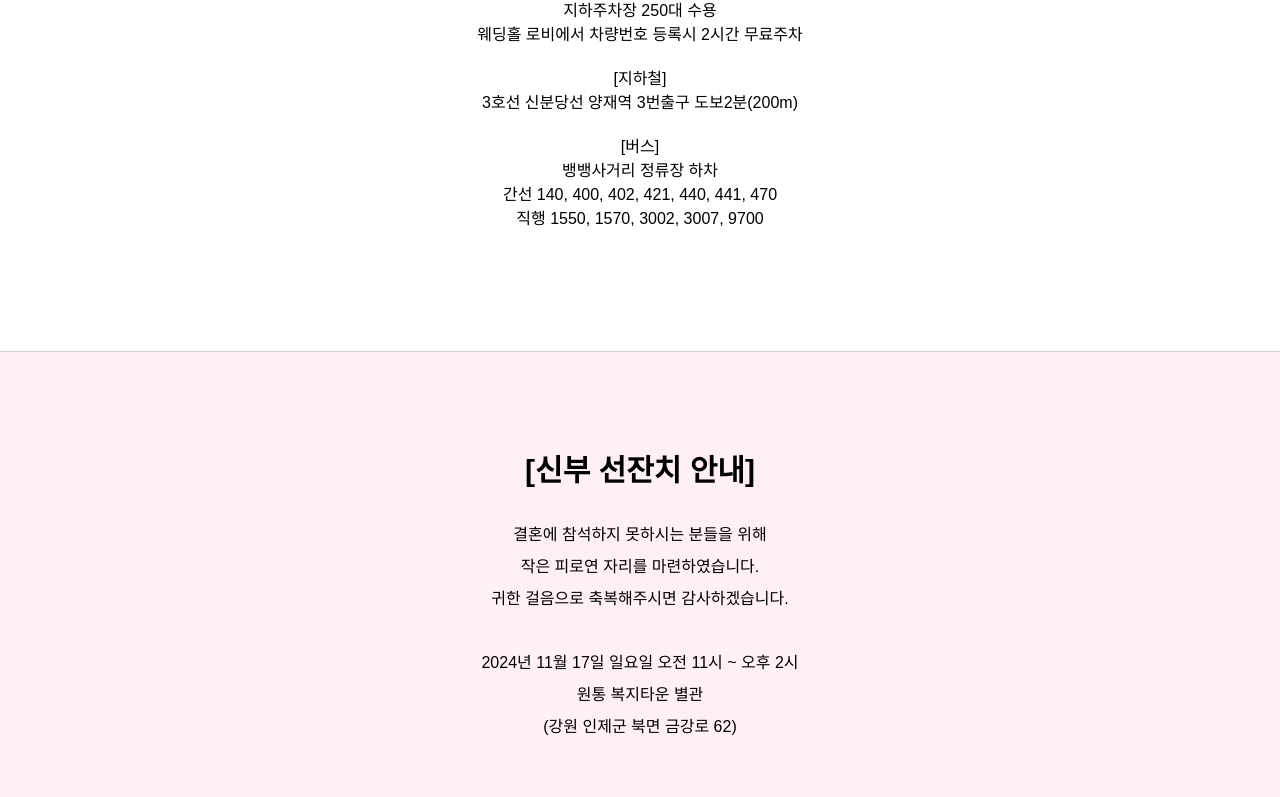
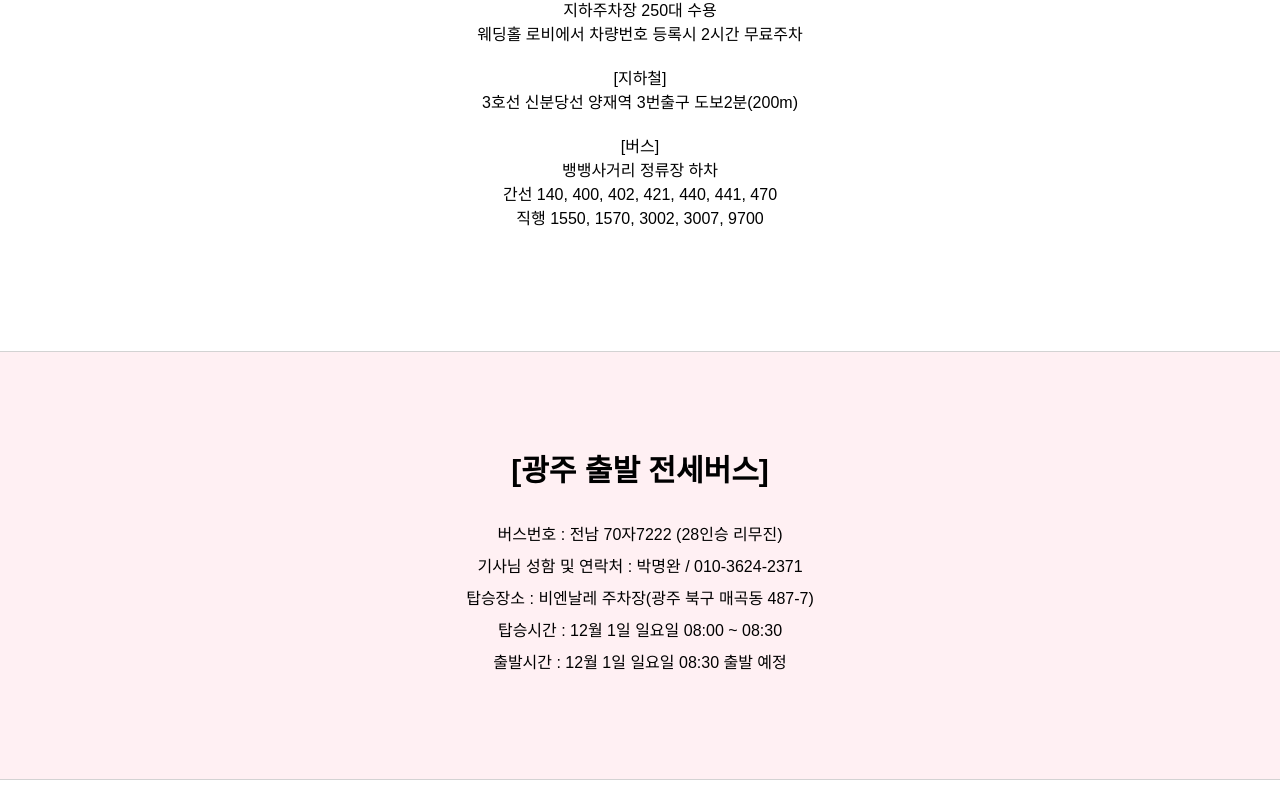
Before and after one commit to ywroh/jwyw-wedding-1201, a Next.js app: page / in a window 1280 px wide. Shown: the part 2000-2797 px from the top of the page. Built offline with nearby package versions, Linux system fonts and the light colour scheme.

Commit message:
fix : 선잔치 내용 삭제, 전세버스 내용 추가

```diff
--- a/src/app/components/Feast.tsx
+++ b/src/app/components/Feast.tsx
@@ -23,28 +23,28 @@ export default function Feast() {
     return (
         <Layout>
             <TitleWrapper>
-                <div style={{margin: "0 auto"}}>
-                    <h1 className="text-3xl font-bold text-2xl leading-tight">[신부 선잔치 안내]</h1>
-                </div>
-                <div style={{padding: "0px 20px", textAlign: "center", lineHeight: "2rem", wordBreak: "keep-all"}}>
-                    결혼에 참석하지 못하시는 분들을 위해<br/>
-                    작은 피로연 자리를 마련하였습니다.<br/>
-                    귀한 걸음으로 축복해주시면 감사하겠습니다.<br/>
-                    <br/>
-                    2024년 11월 17일 일요일 오전 11시 ~ 오후 2시<br/>
-                    원통 복지타운 별관<br/>
-                    (강원 인제군 북면 금강로 62)
-                </div>
-                <div style={{height: "30px"}}></div>
+                {/*<div style={{margin: "0 auto"}}>*/}
+                {/*    <h1 className="text-3xl font-bold text-2xl leading-tight">[신부 선잔치 안내]</h1>*/}
+                {/*</div>*/}
+                {/*<div style={{padding: "0px 20px", textAlign: "center", lineHeight: "2rem", wordBreak: "keep-all"}}>*/}
+                {/*    결혼에 참석하지 못하시는 분들을 위해<br/>*/}
+                {/*    작은 피로연 자리를 마련하였습니다.<br/>*/}
+                {/*    귀한 걸음으로 축복해주시면 감사하겠습니다.<br/>*/}
+                {/*    <br/>*/}
+                {/*    2024년 11월 17일 일요일 오전 11시 ~ 오후 2시<br/>*/}
+                {/*    원통 복지타운 별관<br/>*/}
+                {/*    (강원 인제군 북면 금강로 62)*/}
+                {/*</div>*/}
+                {/*<div style={{height: "30px"}}></div>*/}
                 <div style={{margin: "0 auto"}}>
                     <h1 className="text-3xl font-bold text-2xl leading-tight">[광주 출발 전세버스]</h1>
                 </div>
                 <div style={{padding: "0px 20px", textAlign: "center", lineHeight: "2rem", wordBreak: "keep-all"}}>
-                    버스번호 : 추가 예정(28인승 리무진)<br/>
-                    기사님 성함 및 연락처 : 추가 예정<br/>
+                    버스번호 : 전남 70자7222 (28인승 리무진)<br/>
+                    기사님 성함 및 연락처 : 박명완 / 010-3624-2371<br/>
                     탑승장소 : 비엔날레 주차장(광주 북구 매곡동 487-7)<br/>
-                    탑승시간 : 12월 1일 일요일 07:30 ~ 08:00<br/>
-                    출발시간 : 12월 1일 일요일 08:00 출발 예정
+                    탑승시간 : 12월 1일 일요일 08:00 ~ 08:30<br/>
+                    출발시간 : 12월 1일 일요일 08:30 출발 예정
                 </div>
             </TitleWrapper>
         </Layout>
```
